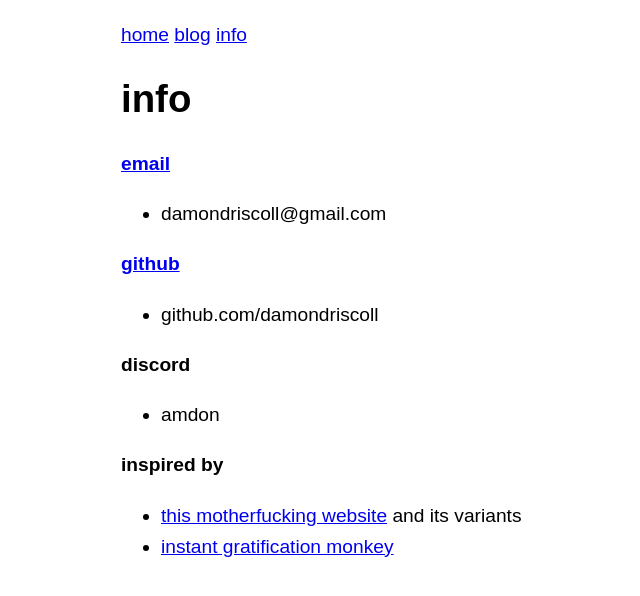
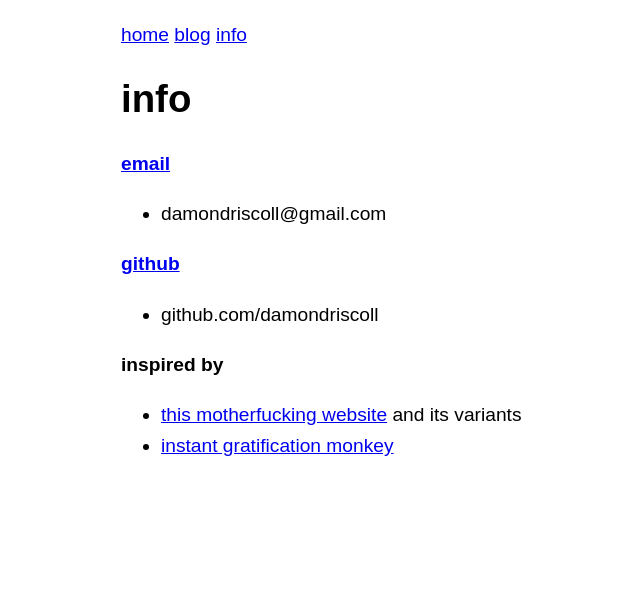
Before and after one commit to damondriscoll/blog.damondriscoll.com, a Jekyll site: the page built from info.md, in a window 1280 px wide. Shown: the top 596 px of the page, without its empty margins (135-775 px from the left). Built offline with Jekyll 4.4.1, drawn with Linux system fonts in a browser that asks for light colours.

Commit message:
removed discord

```diff
--- a/info.md
+++ b/info.md
@@ -11,9 +11,6 @@ permalink: /info/
 **[github](https://github.com/damondriscoll)**
 - github.com/damondriscoll
 
-**discord**
-- amdon
-
 **inspired by**
 - [this motherfucking website](https://bestmotherfucking.website/) and its variants
 - [instant gratification monkey](https://waitbutwhy.com/2013/10/why-procrastinators-procrastinate.html)
```
